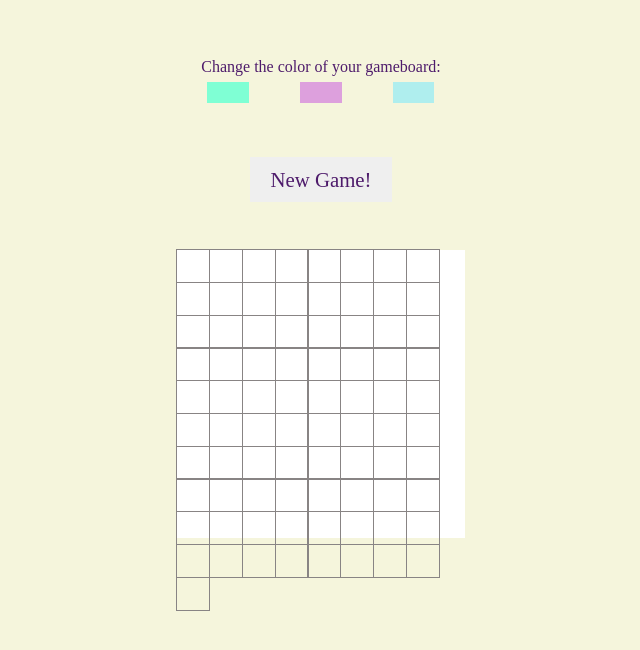
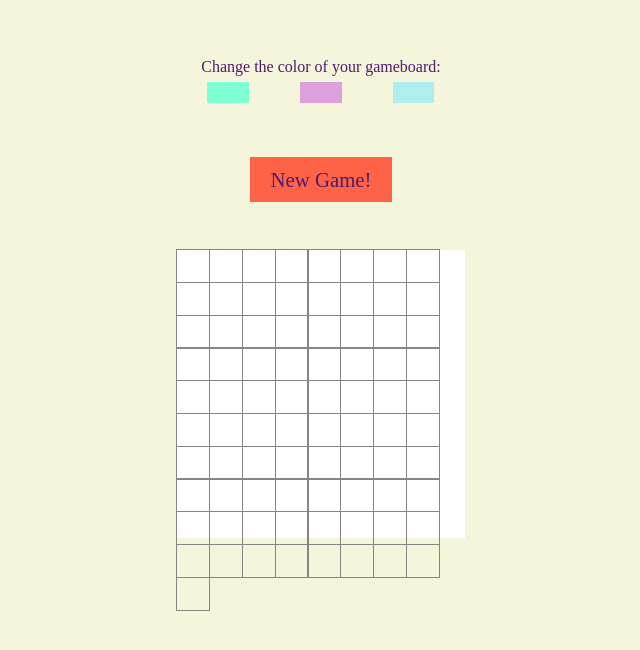
Before and after one commit to KseniaAK/Minesweeper, a React app: page / in a window 1280 px wide. Shown: the part 110-760 px from the top of the page, without its empty margins (319-959 px from the left). Built offline with nearby package versions, Linux system fonts and the light colour scheme; the HTML template or start-up script is replaced by a standard one; a web font is replaced by a local one.

Commit message:
add new-game-button class styling

```diff
--- a/src/containers/styles/buttons.scss
+++ b/src/containers/styles/buttons.scss
@@ -11,6 +11,14 @@ button {
   text-align: center;
   text-decoration: none;
 
+  &:hover {
+    box-shadow: 0px 0px 0px 0.1em $color-background, 0px 0px 0px 0.2em tomato;
+  }
+
+  &:focus {
+    outline: none;
+  }
+
   &.color-1 {
     background-color: $color-board-1;
   }
@@ -23,11 +31,7 @@ button {
     background-color: $color-board-3;
   }
 
-  &:hover {
-    box-shadow: 0px 0px 0px 0.1em $color-background, 0px 0px 0px 0.2em tomato;
-  }
-
-  &:focus {
-    outline: none;
+  &.new-game-button {
+    background-color: tomato;
   }
 }
```
